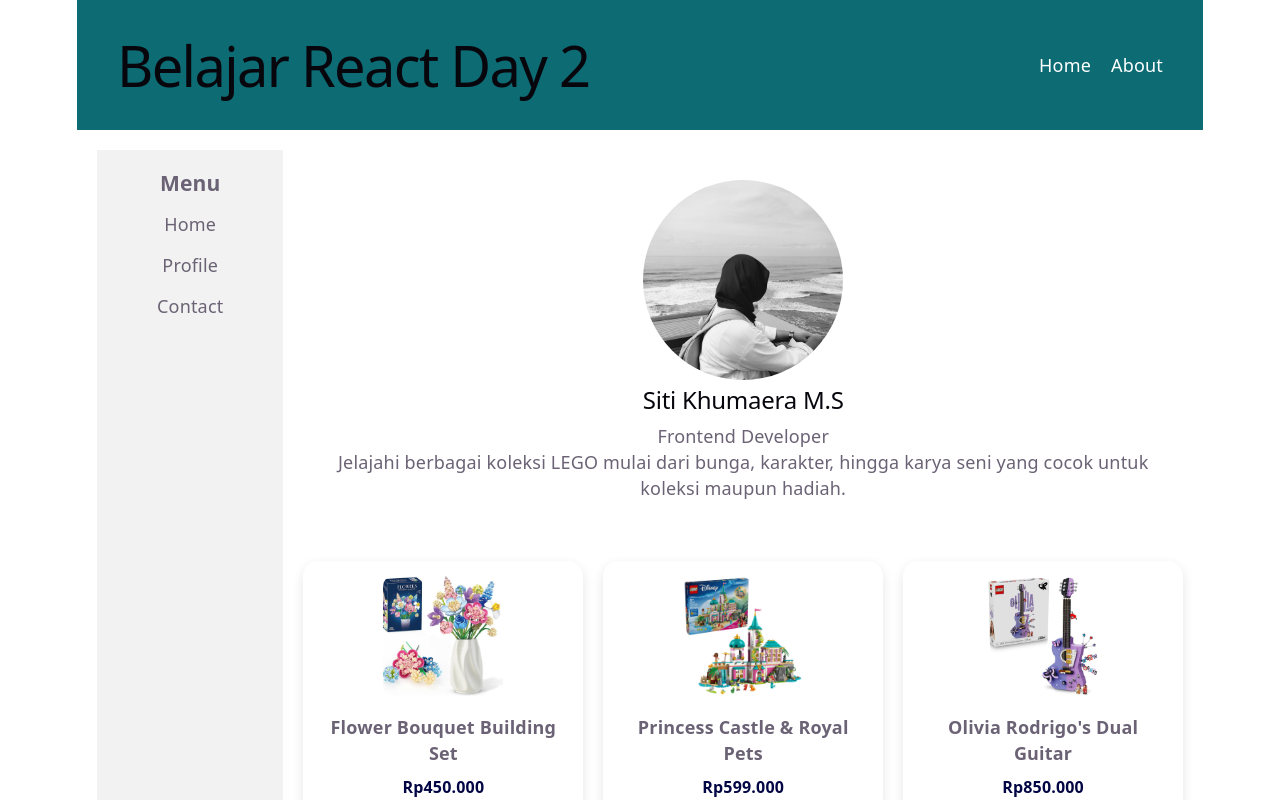
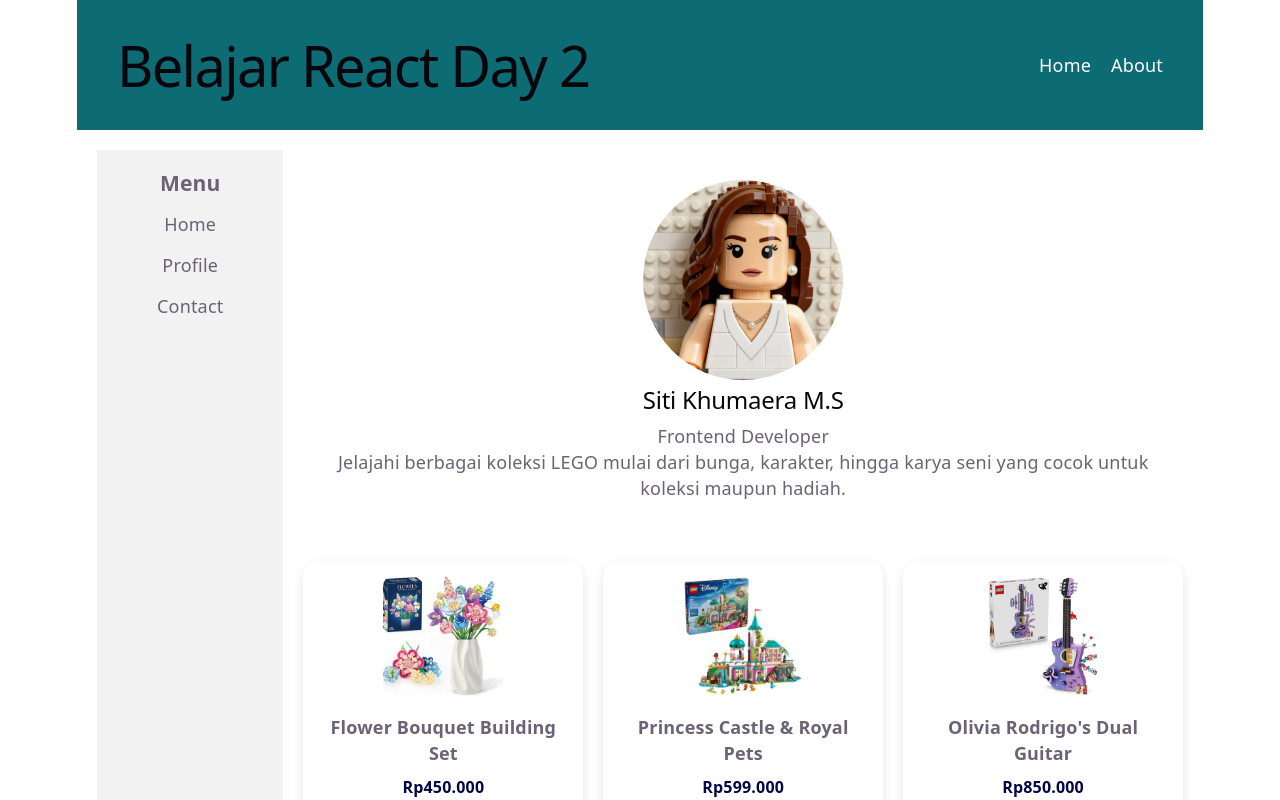
Before and after one commit to kukuraaa/tugas-1, a React (Vite) app: page / in a window 1280 px wide. Shown: the top 800 px of the page. Built offline with nearby package versions, Linux system fonts and the light colour scheme.

Commit message:
update profil

```diff
--- a/src/components/card.jsx
+++ b/src/components/card.jsx
@@ -1,9 +1,9 @@
-import ra from "../assets/ra.jpeg";
+import tay from "../assets/Lego.jpg";
 
 function Card() {
   return (
     <div className="card">
-      <img src={ra} alt="Foto Profil" />
+      <img src={tay} alt="Foto Profil" />
 
       <h2>Siti Khumaera M.S</h2>
       <p>Frontend Developer</p>
```
Also changed, not shown: src/assets/Lego.jpg (added).
